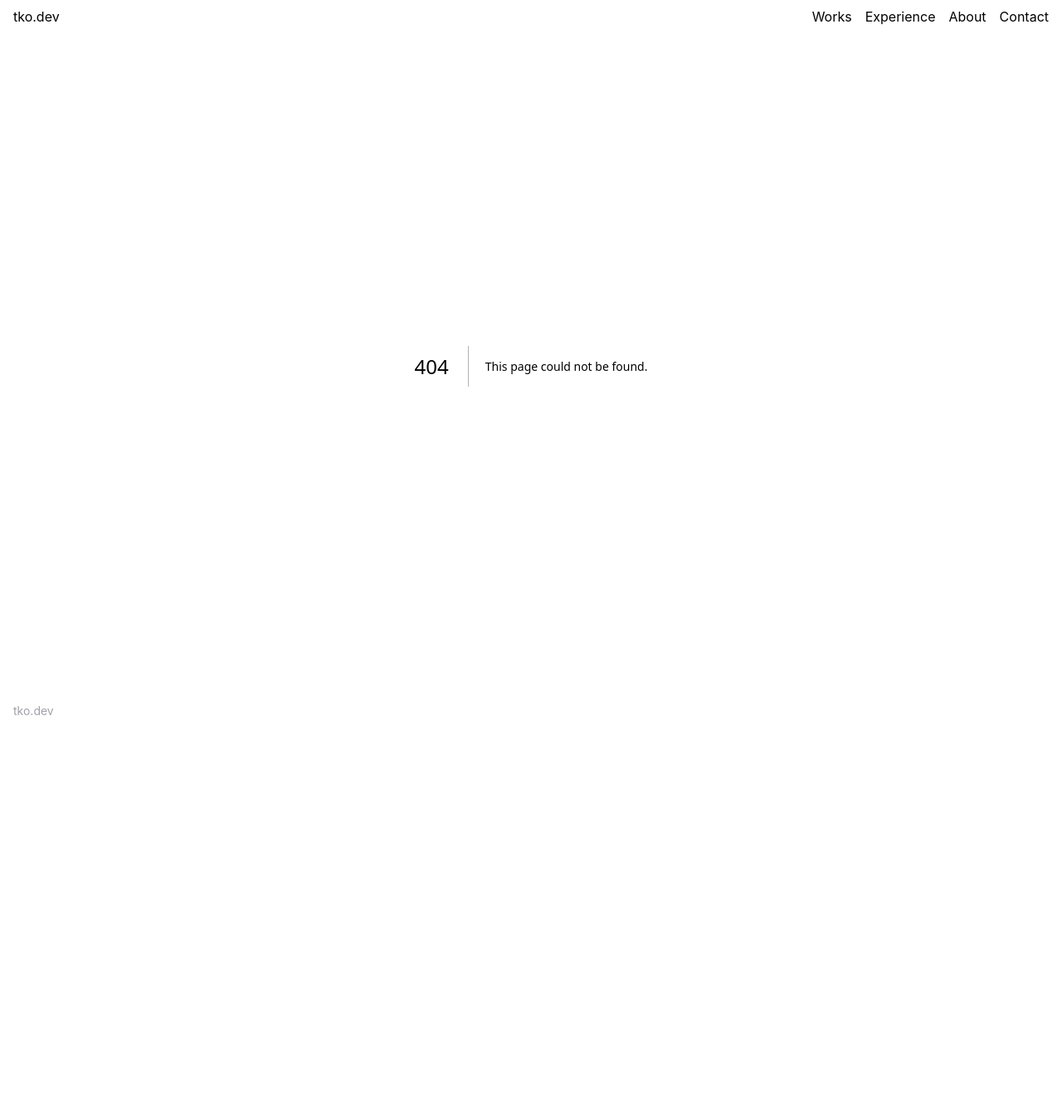
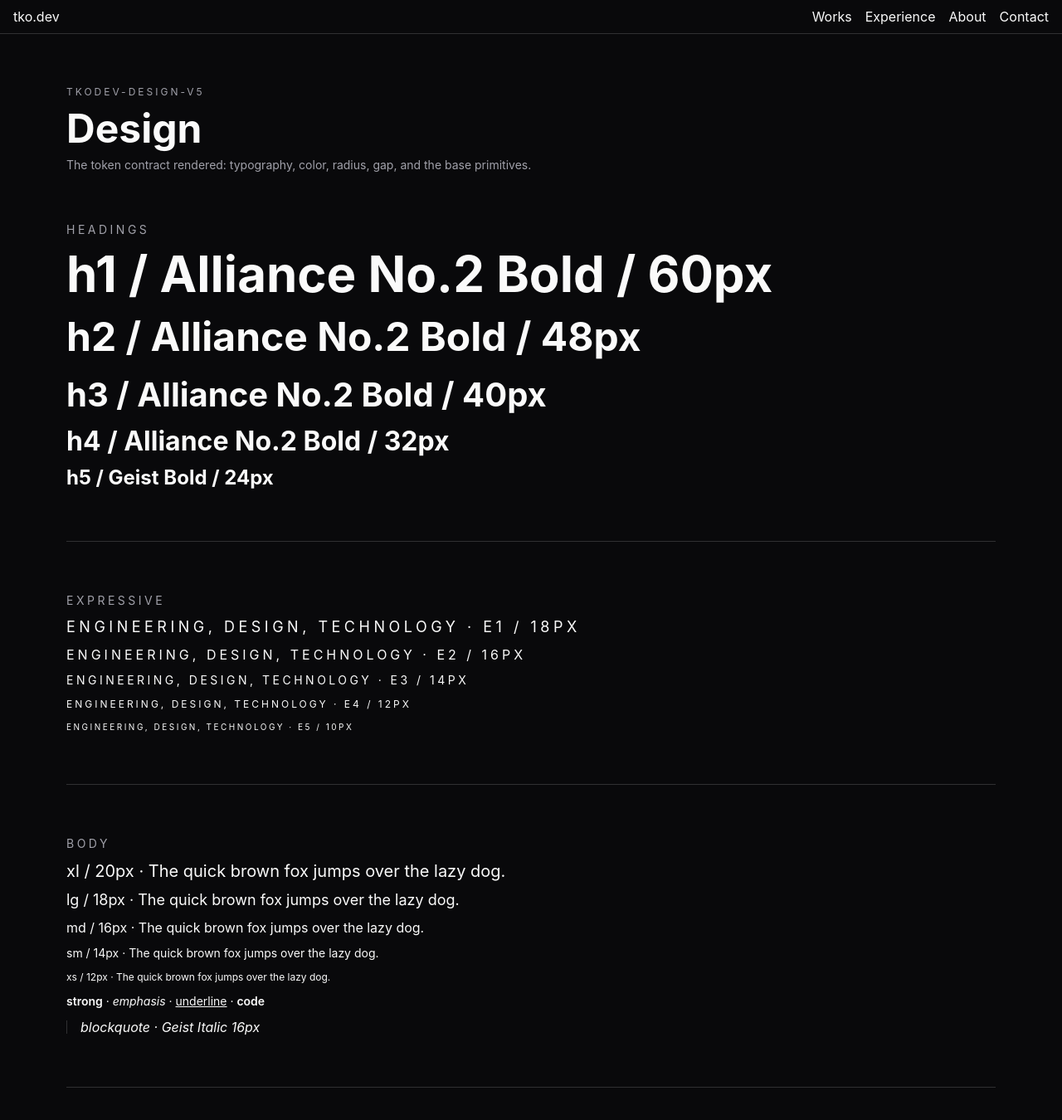
Before and after one commit to tkodev/tkodev-web-v5, a Next.js app: page /design in a window 1280 px wide. Before the commit this address had no page. Shown: the top 1350 px of the page at 83% size. Before the commit the page ends 872 px from the top, so only its background shows below. Built offline with nearby package versions, Linux system fonts and the light colour scheme.

Commit message:
feat(design): /design token and primitive specimen
Renders every ramp step, inline style, color, radius, gap, and the four
atoms; unlinked from nav. m01-t08 goes to in-review pending the visual
gate against the token nodes.

```diff
--- /dev/null
+++ b/src/app/design/page.tsx
@@ -0,0 +1,218 @@
+import type { Metadata } from 'next'
+import {
+  Accordion,
+  AccordionContent,
+  AccordionItem,
+  AccordionTrigger
+} from '@/components/atoms/accordion'
+import { Badge } from '@/components/atoms/badge'
+import { Button } from '@/components/atoms/button'
+import { Separator } from '@/components/atoms/separator'
+import { Section } from '@/components/templates/section'
+
+const metadata: Metadata = {
+  description: 'Design token and primitive specimen for tko.dev v5.',
+  title: 'Design'
+}
+
+const headingSteps = [
+  { className: 'font-alliance text-h1', label: 'h1 / Alliance No.2 Bold / 60px' },
+  { className: 'font-alliance text-h2', label: 'h2 / Alliance No.2 Bold / 48px' },
+  { className: 'font-alliance text-h3', label: 'h3 / Alliance No.2 Bold / 40px' },
+  { className: 'font-alliance text-h4', label: 'h4 / Alliance No.2 Bold / 32px' },
+  { className: 'font-sans text-h5', label: 'h5 / Geist Bold / 24px' }
+]
+
+const expressiveSteps = [
+  { className: 'font-alliance text-e1 uppercase', label: 'e1 / 18px' },
+  { className: 'font-alliance text-e2 uppercase', label: 'e2 / 16px' },
+  { className: 'font-alliance text-e3 uppercase', label: 'e3 / 14px' },
+  { className: 'font-alliance text-e4 uppercase', label: 'e4 / 12px' },
+  { className: 'font-alliance text-e5 uppercase', label: 'e5 / 10px' }
+]
+
+const bodySteps = [
+  { className: 'font-sans text-xl', label: 'xl / 20px' },
+  { className: 'font-sans text-lg', label: 'lg / 18px' },
+  { className: 'font-sans text-md', label: 'md / 16px' },
+  { className: 'font-sans text-sm', label: 'sm / 14px' },
+  { className: 'font-sans text-xs', label: 'xs / 12px' }
+]
+
+const colorSwatches = [
+  { className: 'bg-background', name: 'background' },
+  { className: 'bg-foreground', name: 'foreground' },
+  { className: 'bg-card', name: 'card' },
+  { className: 'bg-primary', name: 'primary' },
+  { className: 'bg-secondary', name: 'secondary' },
+  { className: 'bg-muted', name: 'muted' },
+  { className: 'bg-muted-foreground', name: 'muted-foreground' },
+  { className: 'bg-accent', name: 'accent' },
+  { className: 'bg-destructive', name: 'destructive' },
+  { className: 'bg-border', name: 'border' },
+  { className: 'bg-input', name: 'input' },
+  { className: 'bg-ring', name: 'ring' },
+  { className: 'bg-chart-1', name: 'chart-1' },
+  { className: 'bg-chart-2', name: 'chart-2' },
+  { className: 'bg-chart-3', name: 'chart-3' },
+  { className: 'bg-chart-4', name: 'chart-4' },
+  { className: 'bg-chart-5', name: 'chart-5' }
+]
+
+const radiusSteps = [
+  { className: 'rounded-xs', label: 'radius-xs / 4px' },
+  { className: 'rounded-sm', label: 'radius-sm / 8px' },
+  { className: 'rounded-md', label: 'radius-md / 12px' },
+  { className: 'rounded-lg', label: 'radius-lg / 16px' },
+  { className: 'rounded-xl', label: 'radius-xl / 32px' }
+]
+
+const gapSteps = [
+  { className: 'gap-xs', label: 'gap-xs / 4px' },
+  { className: 'gap-sm', label: 'gap-sm / 8px' },
+  { className: 'gap-md', label: 'gap-md / 16px' },
+  { className: 'gap-lg', label: 'gap-lg / 32px' },
+  { className: 'gap-xl', label: 'gap-xl / 64px' }
+]
+
+const buttonVariants = ['default', 'secondary', 'outline', 'ghost', 'link', 'destructive'] as const
+const badgeVariants = ['default', 'secondary', 'outline', 'ghost', 'link', 'destructive'] as const
+
+const DesignPage = () => {
+  // jsx
+  return (
+    <Section size="lg">
+      <div className="gap-xl py-xl flex flex-col">
+        <header className="gap-sm flex flex-col">
+          <p className="font-alliance text-e4 text-muted-foreground uppercase">tkodev-design-v5</p>
+          <h1 className="font-alliance text-h2">Design</h1>
+          <p className="text-muted-foreground text-sm">
+            The token contract rendered: typography, color, radius, gap, and the base primitives.
+          </p>
+        </header>
+
+        <section className="gap-md flex flex-col" aria-label="Headings">
+          <h2 className="font-alliance text-e3 text-muted-foreground uppercase">Headings</h2>
+          {headingSteps.map((step) => (
+            <p key={step.label} className={step.className}>
+              {step.label}
+            </p>
+          ))}
+        </section>
+
+        <Separator />
+
+        <section className="gap-md flex flex-col" aria-label="Expressive">
+          <h2 className="font-alliance text-e3 text-muted-foreground uppercase">Expressive</h2>
+          {expressiveSteps.map((step) => (
+            <p key={step.label} className={step.className}>
+              Engineering, Design, Technology · {step.label}
+            </p>
+          ))}
+        </section>
+
+        <Separator />
+
+        <section className="gap-md flex flex-col" aria-label="Body">
+          <h2 className="font-alliance text-e3 text-muted-foreground uppercase">Body</h2>
+          {bodySteps.map((step) => (
+            <p key={step.label} className={step.className}>
+              {step.label} · The quick brown fox jumps over the lazy dog.
+            </p>
+          ))}
+          <p className="text-sm">
+            <strong className="font-semibold">strong</strong> · <em>emphasis</em> ·{' '}
+            <span className="underline">underline</span> ·{' '}
+            <code className="font-mono font-semibold">code</code>
+          </p>
+          <blockquote className="border-border pl-md text-md border-l italic">
+            blockquote · Geist Italic 16px
+          </blockquote>
+        </section>
+
+        <Separator />
+
+        <section className="gap-md flex flex-col" aria-label="Color">
+          <h2 className="font-alliance text-e3 text-muted-foreground uppercase">Color</h2>
+          <div className="gap-sm grid grid-cols-2 sm:grid-cols-3 md:grid-cols-4">
+            {colorSwatches.map((swatch) => (
+              <div key={swatch.name} className="gap-xs flex flex-col">
+                <div
+                  className={`${swatch.className} border-border h-12 w-full rounded-sm border`}
+                />
+                <span className="font-mono text-xs">{swatch.name}</span>
+              </div>
+            ))}
+          </div>
+        </section>
+
+        <Separator />
+
+        <section className="gap-md flex flex-col" aria-label="Radius">
+          <h2 className="font-alliance text-e3 text-muted-foreground uppercase">Radius</h2>
+          <div className="gap-md flex flex-wrap">
+            {radiusSteps.map((step) => (
+              <div key={step.label} className="gap-xs flex flex-col">
+                <div className={`${step.className} bg-secondary size-16`} />
+                <span className="font-mono text-xs">{step.label}</span>
+              </div>
+            ))}
+          </div>
+        </section>
+
+        <Separator />
+
+        <section className="gap-md flex flex-col" aria-label="Gap">
+          <h2 className="font-alliance text-e3 text-muted-foreground uppercase">Gap</h2>
+          {gapSteps.map((step) => (
+            <div key={step.label} className="gap-xs flex flex-col">
+              <div className={`${step.className} flex`}>
+                <div className="bg-secondary h-6 w-16" />
+                <div className="bg-secondary h-6 w-16" />
+                <div className="bg-secondary h-6 w-16" />
+              </div>
+              <span className="font-mono text-xs">{step.label}</span>
+            </div>
+          ))}
+        </section>
+
+        <Separator />
+
+        <section className="gap-md flex flex-col" aria-label="Atoms">
+          <h2 className="font-alliance text-e3 text-muted-foreground uppercase">Atoms</h2>
+          <div className="gap-sm flex flex-wrap items-center">
+            {buttonVariants.map((variant) => (
+              <Button key={variant} variant={variant}>
+                {variant}
+              </Button>
+            ))}
+          </div>
+          <div className="gap-sm flex flex-wrap items-center">
+            {badgeVariants.map((variant) => (
+              <Badge key={variant} variant={variant}>
+                {variant}
+              </Badge>
+            ))}
+          </div>
+          <Accordion type="single" collapsible>
+            <AccordionItem value="tokens">
+              <AccordionTrigger>Accordion · tokens</AccordionTrigger>
+              <AccordionContent>
+                Every value on this page comes from the token contract.
+              </AccordionContent>
+            </AccordionItem>
+            <AccordionItem value="primitives">
+              <AccordionTrigger>Accordion · primitives</AccordionTrigger>
+              <AccordionContent>
+                shadcn primitives, reformatted to the house shape.
+              </AccordionContent>
+            </AccordionItem>
+          </Accordion>
+        </section>
+      </div>
+    </Section>
+  )
+}
+
+export default DesignPage
+export { metadata }
```
Also changed, not shown: 1 other file (tests, documents, lock files or other folders).
